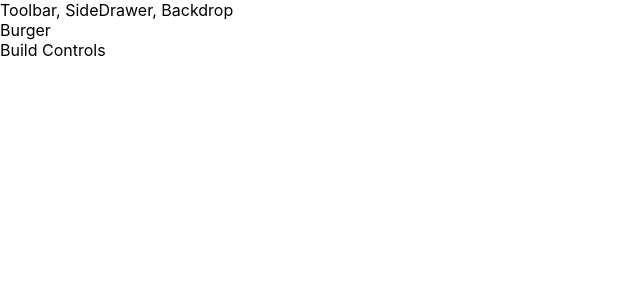
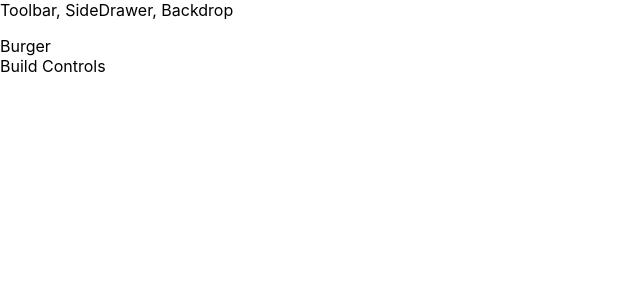
Before and after one commit to sevenlist/react-udemy, a React (Create React App) app in the folder burger-builder/: page / in a window 1280 px wide. Shown: the top 300 px of the page, without its empty margins (0-640 px from the left). Built offline with nearby package versions, Linux system fonts and the light colour scheme.

Commit message:
Add CSS Module for Layout component

```diff
--- a/burger-builder/src/components/Layout/Layout.js
+++ b/burger-builder/src/components/Layout/Layout.js
@@ -1,9 +1,10 @@
 import React from 'react';
+import styles from './Layout.module.css';
 
 const Layout = props =>
     <>
         <div>Toolbar, SideDrawer, Backdrop</div>
-        <main>
+        <main className={styles.content}>
             {props.children}
         </main>
     </>;
--- /dev/null
+++ b/burger-builder/src/components/Layout/Layout.module.css
@@ -0,0 +1,3 @@
+.content {
+    margin-top: 16px;
+}
```
